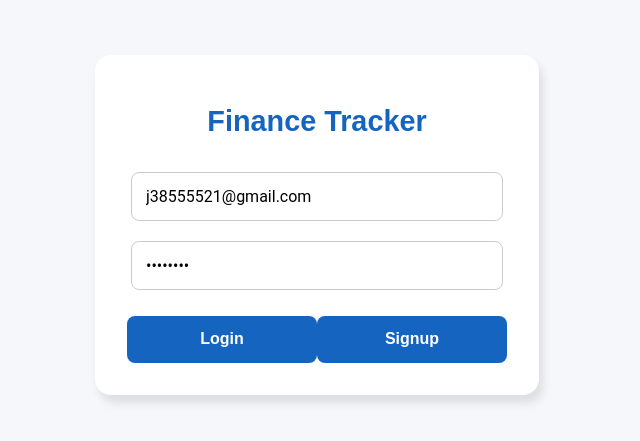
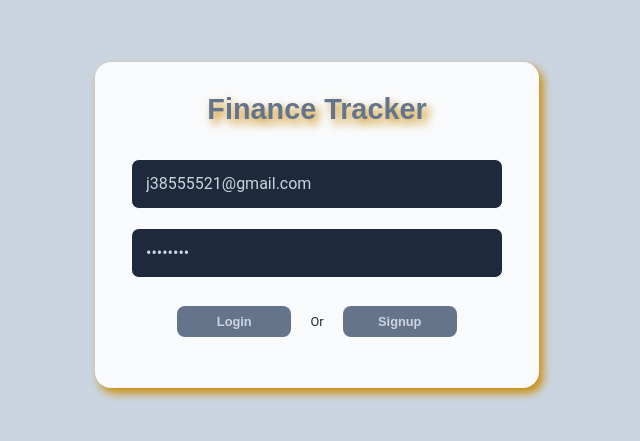
Before and after one commit to Gi-Joe254/finance-tracker, a React (Vite) app: page / in a window 1280 px wide. Shown: the part 175-616 px from the top of the page, without its empty margins (323-963 px from the left). Built offline with nearby package versions, Linux system fonts and the light colour scheme.

Commit message:
added styling for login page

```diff
--- a/src/App.css
+++ b/src/App.css
@@ -1,10 +1,23 @@
 :root {
-  --primary: #2E7D32;   /* green - money/success */
-  --secondary: #1565C0; /* blue - trust/stability */
-  --accent: #FBC02D;    /* yellow - highlight */
-  --bg: #F5F7FA;        /* light background */
-  --surface: #FFFFFF;   /* card background */
-  --text: #212121;      /* dark text */
+  --bg1: #F8FAFC;
+  --bg2: #E2E8F0;
+  --bg3: #CBD5E1;
+  --dark-bg1: #0F172A;
+  --dark-bg2: #1E293B;
+
+  --text1: #1E293B;
+  --text2: #334155;
+  --text3: #64748B ;
+  --text4: #94A3B8;
+  --text-accent1:#2563EB;
+  --text-accent2: #DC2626;
+  --text-accent3: #16A34A;
+  --text-accent4: #CA8A04;
+
+  --btn-color1: #2563EB;
+  --btn-color2: #64748B;
+  --btn-color3: #DC2626;
+  --btn-color3: #16A34A;
 
   --font-heading: 'Poppins', sans-serif;
   --font-body: 'Roboto', sans-serif;
@@ -12,11 +25,15 @@
 
 body {
   font-family: var(--font-body);
-  background: var(--bg);
+  background: var(--bg3);
   margin: 0;
   display: flex;
   justify-content: center;
   align-items: center;
   height: 100vh;
-  color: var(--text);
+  color: var(--text1);
 }
+*, body, .root {
+  margin: 0;
+  padding: 0;
+}
--- a/src/dash-components/balanceCard.jsx
+++ b/src/dash-components/balanceCard.jsx
@@ -1,4 +1,5 @@
 import MainCard from "./mainCard";
+import "./balanceCard.css"
 
 export default function BalanceCard({balance}) {
 
--- a/src/pages/budget.jsx
+++ b/src/pages/budget.jsx
@@ -13,6 +13,7 @@ export default function Budget() {
     const [itemPressed, setItemPressed] = useState(null)
 
     const budgetInputRef = useRef(null)
+    const nameInputRef = useRef(null)
 
     useEffect(()=>{
         budgetInputRef.current.focus()
@@ -21,11 +22,12 @@ export default function Budget() {
     function addExpense(e) {
         e.preventDefault();
         if (budgetAmount != '') {
-        setExpenses(prev =>
-            [...prev, {id: nanoid(), name: expenseName, amount:expenseAmount}]);
-        setSpent(prev => (prev + Number(expenseAmount)))
-        setExpenseName('');
-        setExpenseAmount('')
+            setExpenses(prev =>
+                [...prev, {id: nanoid(), name: expenseName, amount:expenseAmount}]);
+            setSpent(prev => (prev + Number(expenseAmount)))
+            setExpenseName('');
+            setExpenseAmount('')
+            nameInputRef.current.focus()
         }
         else{
             budgetInputRef.current.focus()
@@ -55,7 +57,12 @@ export default function Budget() {
 
     },[spent])
 
-
+    function saveBudget() {
+        setBudgetAmount('')
+        setExpenses('')
+        setSpent(0)
+        budgetInputRef.current.focus()
+    }
 
     return (
         <div className="budget">
@@ -104,6 +111,7 @@ export default function Budget() {
             <div className="add-expense">
                 <form onSubmit={addExpense}>
                     <input
+                        ref={nameInputRef}
                         required
                         type="text"
                         placeholder="Expense name"
@@ -147,7 +155,7 @@ export default function Budget() {
                         </li>))}
 
                 </ul>
-                {remaining === 0 && <button>Save Budget</button>}
+                {remaining === 0 && <button onClick={saveBudget}>Save Budget</button>}
             </div>
 
             }
--- a/src/pages/dashboard.css
+++ b/src/pages/dashboard.css
@@ -1,3 +1,11 @@
 .dashboard {
-
+    display: flex;
+    flex-direction: column;
+    gap: 10px;
 }
+.dash-header {
+    color: var(--text3);
+}
+.dashboard p {
+    color: var(--text-accent4);
+}
--- a/src/pages/login.css
+++ b/src/pages/login.css
@@ -3,13 +3,14 @@
   justify-content: center;
   align-items: center;
   width: 100%;
+
 }
 
 .login-card {
-  background: var(--surface);
+  background: var(--bg1);
   padding: 2rem;
   border-radius: 16px;
-  box-shadow: 4px 8px 10px rgba(0,0,0,0.1);
+  box-shadow: 4px 5px 10px var(--text-accent4);
   text-align: center;
   width: 100%;
   max-width: 380px;
@@ -20,7 +21,8 @@
   font-family: var(--font-heading);
   font-size: 1.8rem;
   margin-bottom: 1.5rem;
-  color: var(--secondary);
+  color: var(--text3);
+  text-shadow: 4px 5px 10px var(--text-accent4);
 }
 
 /* Inputs */
@@ -28,34 +30,44 @@
   width: 90%;
   padding: 0.9rem;
   margin: 0.6rem 0;
-  border: 1px solid #ccc;
+  border: 1px solid var(--bg1);
   border-radius: 8px;
   font-size: 1rem;
   font-family: var(--font-body);
   outline: none;
   transition: border 0.2s;
+  color: var(--bg3);
+  background: var(--dark-bg2);
 }
 
 .login-card input:focus {
-  border: 1px solid var(--secondary);
+  border: 1px solid var(--text3);
 }
 
 /* Button */
 .login-card button {
-  width: 50%;
-  padding: 0.9rem;
-  margin-top: 1rem;
-  background: var(--secondary);
-  color: white;
+  width: 30%;
+  padding: 0.5rem;
+  margin: 1.2rem;
+  background: var(--text3);
+  color: var(--bg3);
   border: none;
   border-radius: 8px;
-  font-size: 1rem;
+  font-size: 0.8rem;
   font-family: var(--font-heading);
   font-weight: 600;
   cursor: pointer;
-  transition: background 0.2s;
+  transition: background 0.8s;
 }
 
 .login-card button:hover {
-  background: #256628; /* darker green */
+  color: var(--bg1);
+  background: var(--text-accent4);
+  box-shadow: 0px 4px 10px var(--text-accent4);
+
 }
+
+
+.login-card span {
+  font-size: 0.8rem;
+}
--- a/src/pages/login.jsx
+++ b/src/pages/login.jsx
@@ -3,6 +3,7 @@ import { useNavigate } from "react-router-dom";
 import { useState } from "react";
 import { signInWithEmailAndPassword, createUserWithEmailAndPassword } from "firebase/auth";
 import { auth } from "../firebase";
+
 
 export default function Login() {
 const [userEmail, setUserEmail] = useState('j38555521@gmail.com')
@@ -26,7 +27,6 @@ const [userPassword, setUserPassword] = useState('12345678')
     }
 
 
-
     return (
         <div className="login-page">
             <div className="login-card">
@@ -45,6 +45,7 @@ const [userPassword, setUserPassword] = useState('12345678')
                         onChange={(e) => setUserPassword(e.target.value)}
                         required />
                     <button onClick={(e)=>{handleSubmit(e, 'login')}}>Login</button>
+                    <span>Or</span>
                     <button onClick={(e)=>{handleSubmit(e, 'signup')}}>Signup</button>
                 </form>
             </div>
```
Also changed, not shown: src/dash-components/balanceCard.css (added).
